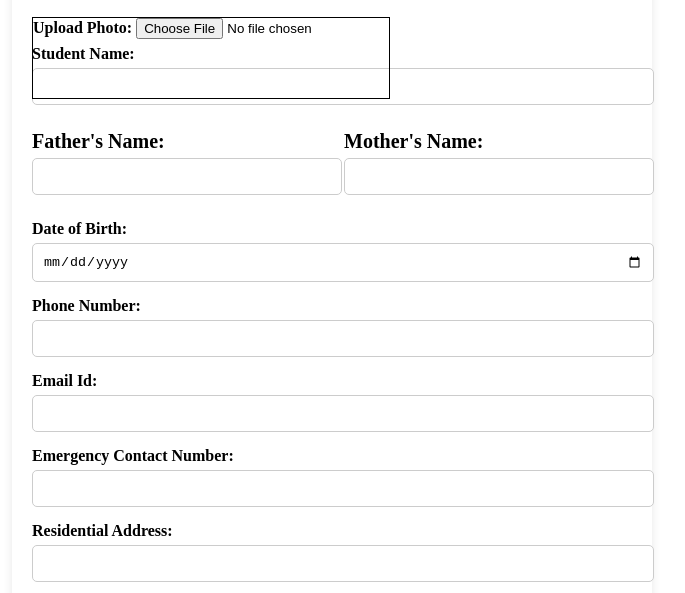
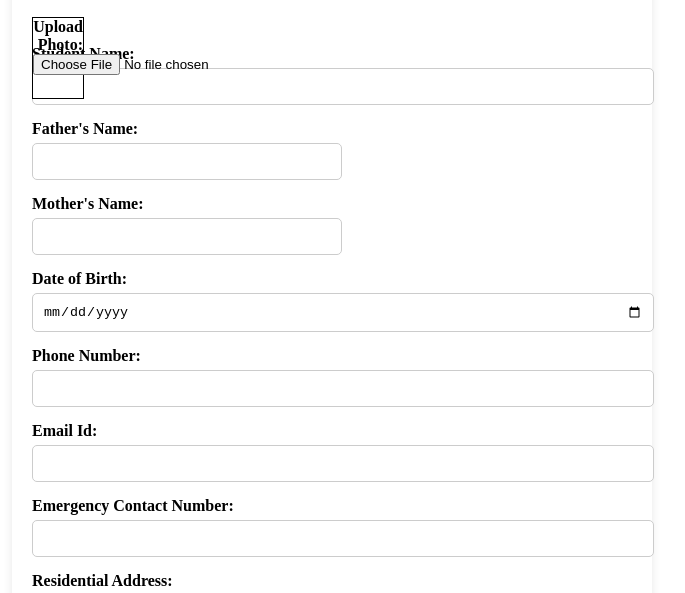
Before and after one commit to hiteashgupta1/ADMIN_FORM, a plain HTML site: page index.html in a window 1280 px wide. Shown: the part 180-773 px from the top of the page, without its empty margins (308-993 px from the left). Drawn offline with Linux system fonts and the light colour scheme.

Commit message:
Update style.css

```diff
--- a/style.css
+++ b/style.css
@@ -40,8 +40,8 @@ h1 {
 .form-row {
     display: flex;
     justify-content: space-between;
+    display: block;
     font-weight: bold;
-    font-size: 20px;
 }
 .form-row .form-group {
     width: 48%;
@@ -49,10 +49,12 @@ h1 {
 .photo-upload {
     position: absolute;
     margin: auto;
+    margin-bottom: 5px;
     text-align: right;
     font-weight: bold;
-    min-width: 50px;
+    width: 50px;
     height: 80px;
+    display: block;
     border: 1px solid black;
 }
 .photo-upload img {
```
